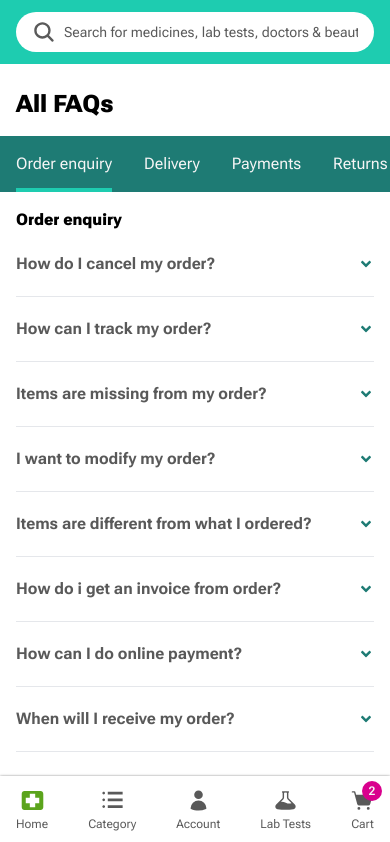
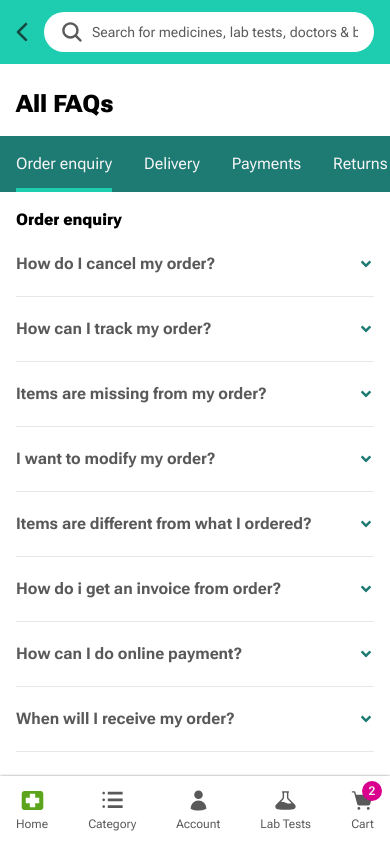
Before and after one commit to Rownokzahan/osudhonline, a Next.js app: page /all-faqs in a window 390 px wide. Shown: the top 842 px of the page. Built offline with nearby package versions, Linux system fonts and the light colour scheme.

Commit message:
Refactor NavbarMobile: remove SearchBar component and implement GoBackButton in TopBarMobile for improved navigation

```diff
--- a/src/compoents/layout/Navbar/NavbarMobile/SearchBar.tsx
+++ /dev/null
@@ -1,19 +0,0 @@
-import { IoSearch } from "react-icons/io5";
-
-const SearchBar = () => {
-  return (
-    <div className="w-full px-4 py-3 bg-primary fixed top-0 z-40">
-      <div className="px-4 py-2 rounded-full bg-white text-dark/70 flex items-center gap-2">
-        <IoSearch size={24} className="shrink-0" />
-
-        <input
-          type="text"
-          placeholder="Search for medicines, lab tests, doctors & beauty"
-          className="outline-0 text-sm w-xs placeholder:text-dark/70"
-        />
-      </div>
-    </div>
-  );
-};
-
-export default SearchBar;
--- /dev/null
+++ b/src/compoents/layout/Navbar/NavbarMobile/TopBarMobile/GoBackButton.tsx
@@ -0,0 +1,25 @@
+"use client";
+
+import { usePathname, useRouter } from "next/navigation";
+import { IoIosArrowBack } from "react-icons/io";
+
+const GoBackButton = () => {
+  const router = useRouter();
+  const pathname = usePathname();
+
+  if (pathname === "/") {
+    return null;
+  }
+
+  const goBack = () => {
+    router.back(); // Goes back to previous page
+  };
+
+  return (
+    <button onClick={goBack} className="-ms-2">
+      <IoIosArrowBack size={28} className="text-dark/70" />
+    </button>
+  );
+};
+
+export default GoBackButton;
--- /dev/null
+++ b/src/compoents/layout/Navbar/NavbarMobile/TopBarMobile/SearchBar.tsx
@@ -0,0 +1,17 @@
+import { IoSearch } from "react-icons/io5";
+
+const SearchBar = () => {
+  return (
+    <div className="min-w-0 px-4 py-2 rounded-full bg-white text-dark/70 flex items-center gap-2">
+      <IoSearch size={24} className="shrink-0" />
+
+      <input
+        type="text"
+        placeholder="Search for medicines, lab tests, doctors & beauty"
+        className="outline-0 text-sm w-xs placeholder:text-dark/70"
+      />
+    </div>
+  );
+};
+
+export default SearchBar;
--- /dev/null
+++ b/src/compoents/layout/Navbar/NavbarMobile/TopBarMobile/index.tsx
@@ -0,0 +1,13 @@
+import GoBackButton from "./GoBackButton";
+import SearchBar from "./SearchBar";
+
+const TopBarMobile = () => {
+  return (
+    <div className="h-16 w-full px-4 bg-primary fixed top-0 z-40 flex gap-2 items-center">
+      <GoBackButton />
+      <SearchBar />
+    </div>
+  );
+};
+
+export default TopBarMobile;
--- a/src/compoents/layout/Navbar/NavbarMobile/index.tsx
+++ b/src/compoents/layout/Navbar/NavbarMobile/index.tsx
@@ -1,10 +1,10 @@
 import BottomNavbar from "./BottomNavbar";
-import SearchBar from "./SearchBar";
+import TopBarMobile from "./TopBarMobile";
 
 const NavbarMobile = () => {
   return (
     <div className="lg:hidden">
-      <SearchBar />
+      <TopBarMobile />
       <BottomNavbar />
     </div>
   );
```
